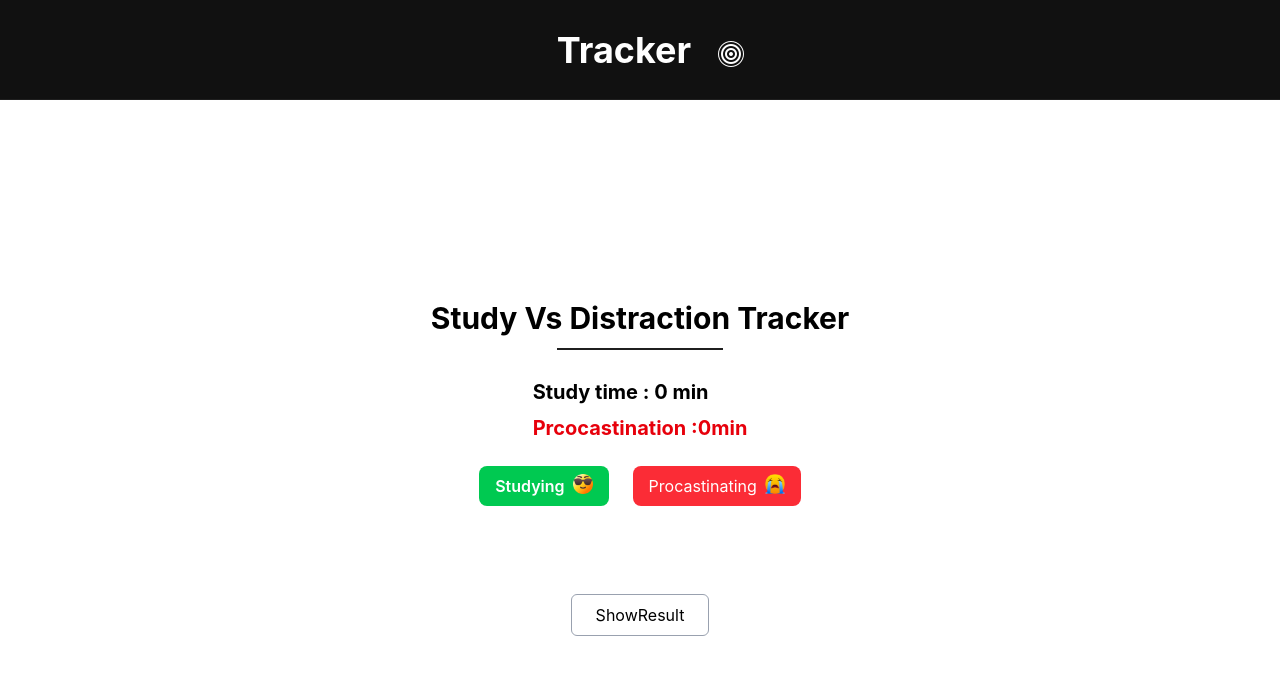
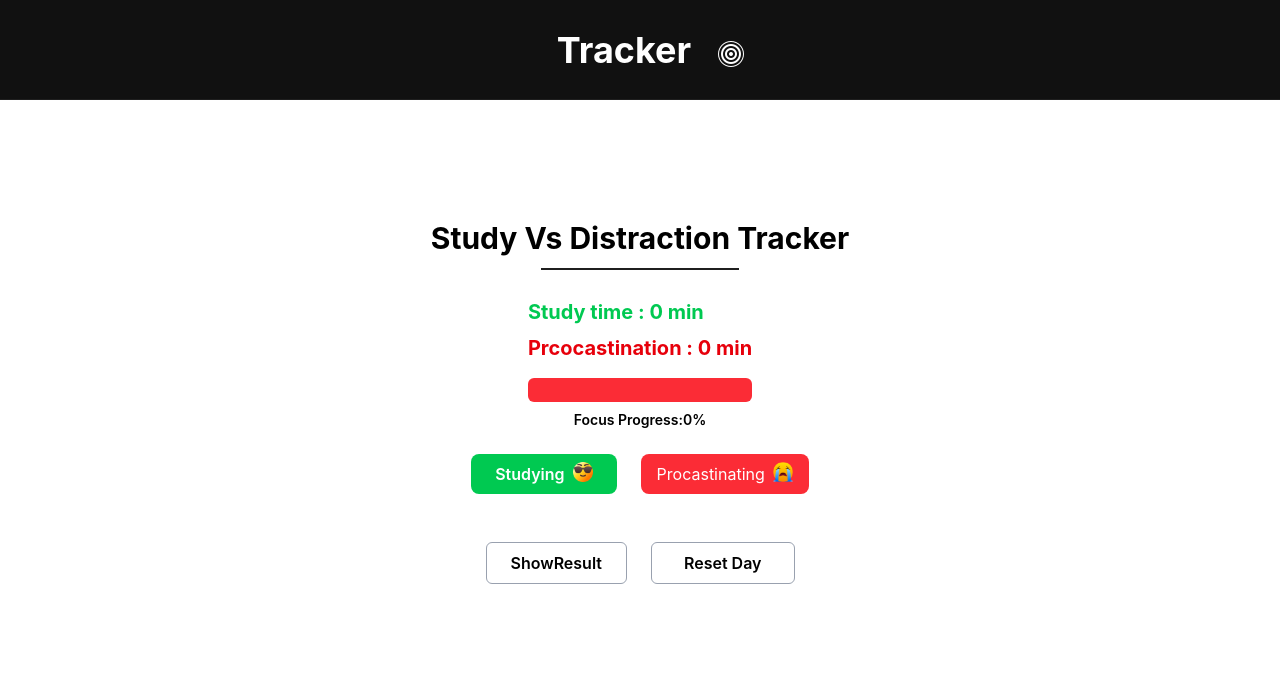
Before and after one commit to anuradhasharma1/tracker, a React (Vite) app: page / in a window 1280 px wide. Shown: the top 674 px of the page. Built offline with nearby package versions, Linux system fonts and the light colour scheme.

Commit message:
added progressbar for focus tracking

```diff
--- /dev/null
+++ b/src/components/ProgressBar.jsx
@@ -0,0 +1,21 @@
+import React from "react"
+
+const ProgressBar = ({ Study, Lazy }) => {
+    const total = Study + Lazy;
+    const StudyPercent = total ? (Study / total) * 100 : 0;
+
+
+    return (
+        <div className=" w-full max-w-md  mt-4">
+            <div className="w-full bg-red-500 h-6 rounded-md">
+                <div className=" bg-green-500 h-6 rounded-md transition-all duration-500" style={{ width: `${StudyPercent}%` }}></div>
+            </div>
+            <p className=" text-sm mt-2 text-center font-semibold">
+                Focus Progress:{Math.round(StudyPercent)}%
+            </p>
+        </div>
+    );
+
+};
+
+export default ProgressBar;
--- a/src/components/Tracker.jsx
+++ b/src/components/Tracker.jsx
@@ -1,5 +1,6 @@
 import React from 'react'
 import { useState } from 'react'
+import ProgressBar from './ProgressBar'
 
 const Tracker = () => {
     const [Study, setStudy] = useState(0)
@@ -28,18 +29,19 @@ const Tracker = () => {
 
     return (
         <>
-            <div className=' flex justify-center items-center flex-col p-50 mx-6 gap-2  '>
+            <div className=' flex justify-center items-center flex-col p-30 mx-6 gap-2  '>
                 <h1 className=' md:font-stretch-50% font-bold text-black text-3xl   '>Study Vs Distraction Tracker </h1>
                 <div className=' border-[#1f1f1f]  border-[0.5px] w-1/5 my-1'></div>
                 <div className=' my-4 '>
                     <ul className=' flex flex-col gap-2'>
 
-                        <li className=' font-bold text-xl'> Study time : {Study} min </li>
-                        <li className=' font-bold text-red-600 text-xl'>Prcocastination :{Lazy}min</li>
+                        <li className=' font-bold text-xl text-green-500'> Study time : {Study} min </li>
+                        <li className=' font-bold text-red-600 text-xl'>Prcocastination : {Lazy} min</li>
                     </ul>
+                    <ProgressBar Study={Study} Lazy={Lazy}/>
                 </div>
                 <div className=' flex gap-6'>
-                    <button onClick={handleStudy} className="bg-green-500 hover:bg-green-600 text-white font-semibold  px-4 py-2 rounded-lg cursor-pointer flex gap-2">
+                    <button onClick={handleStudy} className="bg-green-500 hover:bg-green-600 text-white font-semibold  px-6 py-2 rounded-lg cursor-pointer flex gap-2">
                         Studying
                         <img width={20} src="/cool.png" alt="" />
                     </button>
@@ -49,8 +51,9 @@ const Tracker = () => {
                     </button>
                 </div>
 
-                <div>
-                    <button onClick={showResult} className=' border border-gray-400 my-20 px-6 py-2 rounded-md cursor-pointer'>ShowResult</button>
+                <div className=' flex gap-6'>
+                    <button onClick={showResult} className=' border border-gray-400 my-10 px-6 py-2 rounded-md cursor-pointer font-semibold'>ShowResult</button>
+                    <button className='border border-gray-400 my-10 px-8 py-2 rounded-md cursor-pointer font-semibold'>Reset Day</button>
                 </div>
             </div>
         </>
```
